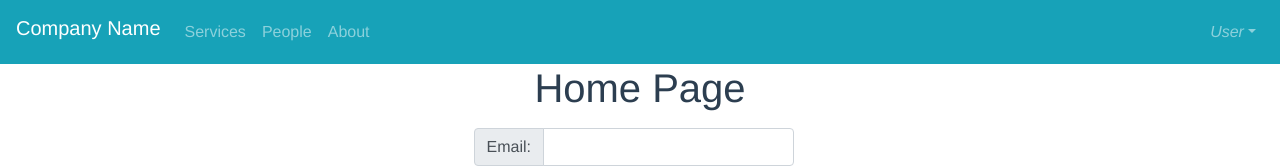
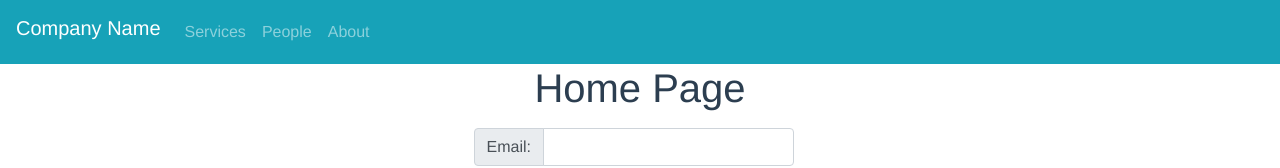
Before and after one commit to jaronow/scheduler, a Vue app in the folder client/: page / in a window 1280 px wide. Shown: the top 168 px of the page. Built offline with nearby package versions, Linux system fonts and the light colour scheme.

Commit message:
tweaked navbar and added if statement to hide user if not logged in

```diff
--- a/client/src/App.vue
+++ b/client/src/App.vue
@@ -1,8 +1,41 @@
 <template>
   <div id="app">
+    <div class="nav-container">
+    <b-navbar toggleable="lg" type="dark" variant="info">
+      <b-navbar-brand tag="h1">
+        Company Name
+      </b-navbar-brand>
+      <b-navbar-toggle target="nav-collapse"></b-navbar-toggle>
+      <b-collapse id="nav-collapse" is-nav>
+        <b-navbar-nav>
+          <b-nav-item to="#">Services</b-nav-item>
+          <b-nav-item to="#">People</b-nav-item>
+          <b-nav-item to="about">About</b-nav-item>
+        </b-navbar-nav>
+        <b-navbar-nav class="ml-auto">
+          <b-nav-item-dropdown right v-if="user">
+            <template slot="button-content"><em>User</em></template>
+            <b-dropdown-item to="#">Profile</b-dropdown-item>
+            <b-dropdown-item to="#">Calendar</b-dropdown-item>
+            <b-dropdown-item to="#">Sign Out</b-dropdown-item>
+          </b-nav-item-dropdown>
+        </b-navbar-nav>
+      </b-collapse>
+    </b-navbar>
+  </div>
     <router-view />
   </div>
 </template>
+
+<script>
+export default {
+  data() {
+    return {
+      user: false
+    }
+  }
+}
+</script>
 
 <style>
 #app {
--- a/client/src/views/About.vue
+++ b/client/src/views/About.vue
@@ -1,17 +1,14 @@
 <template>
   <div class="about">
-    <NavHead/>
     <h1>This is an about page</h1>
   </div>
 </template>
 
 <script>
-import NavHead from '@/components/NavHead'
 
 export default {
   name: "about",
   components: {
-    NavHead
   }
 };
 </script>
--- a/client/src/views/Home.vue
+++ b/client/src/views/Home.vue
@@ -1,20 +1,17 @@
 <template>
   <div class="home-container">
-    <NavHead/>
     <h1>Home Page</h1>
     <Login/>
   </div>
 </template>
 
 <script>
-import NavHead from '@/components/NavHead'
 import Login from '@/components/Login'
 
 export default {
   name: "home",
   components: {
-    Login,
-    NavHead
+    Login
   }
 };
 </script>
```
